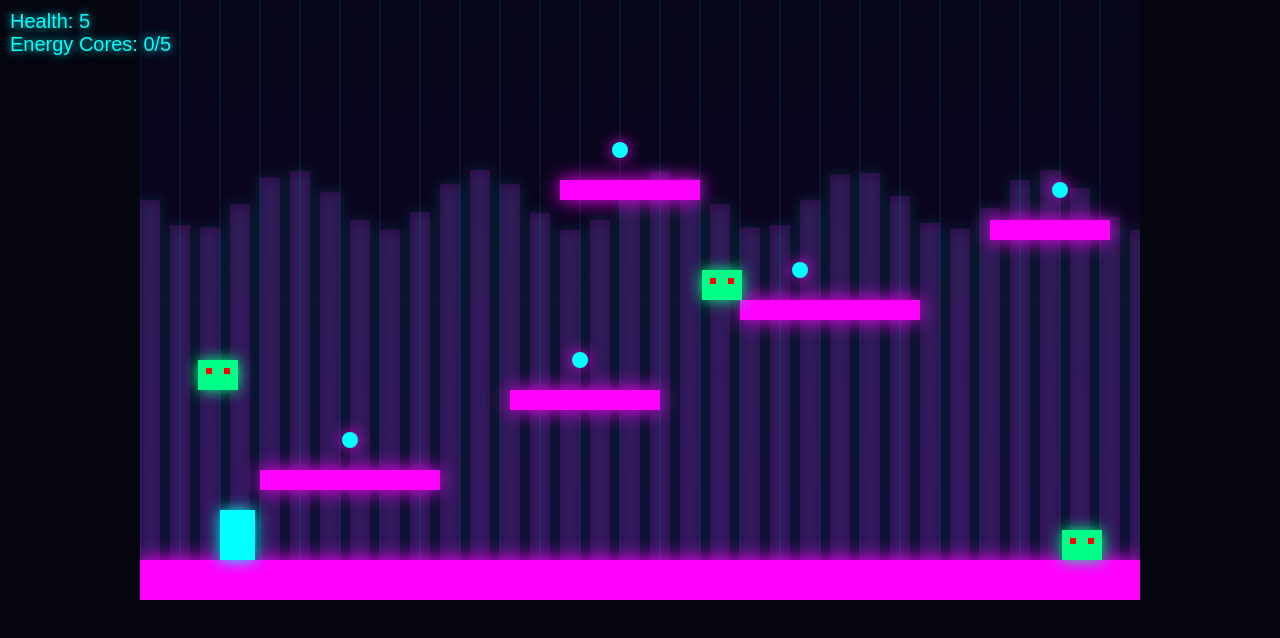
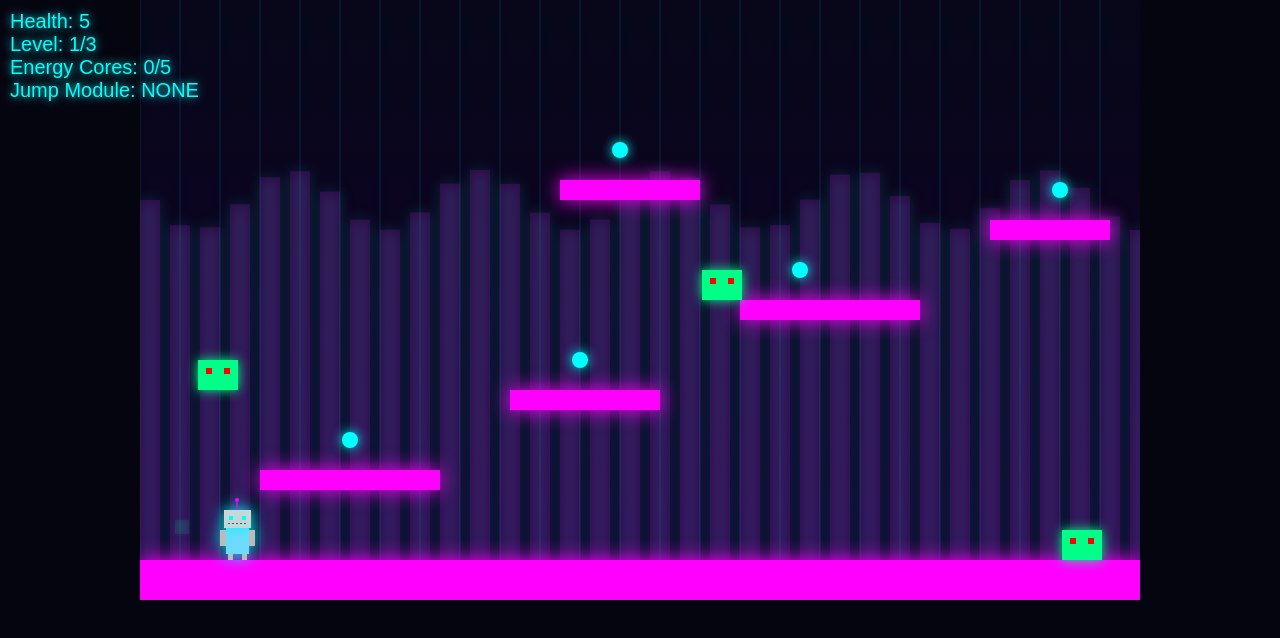
Before and after one commit to random-coder-idk/platformer, a plain HTML site: page index.html in a window 1280 px wide. Drawn offline with Linux system fonts and the light colour scheme.

Commit message:
Update index.html

```diff
--- a/index.html
+++ b/index.html
@@ -1,22 +1,21 @@
 <!DOCTYPE html>
-<html>
+<html lang="en">
 <head>
 <meta charset="UTF-8">
-<title>Neon Runner</title>
+<title>Neon Runner - Multi Level Edition</title>
 
 <style>
 body{
     margin:0;
+    overflow:hidden;
     background:#050510;
-    overflow:hidden;
-    font-family:Arial;
+    font-family:Arial,sans-serif;
 }
 
 canvas{
     display:block;
     margin:auto;
-    background:
-    linear-gradient(#070719,#12002a);
+    background:linear-gradient(#070719,#12002a);
     image-rendering:pixelated;
 }
 
@@ -27,10 +26,10 @@ canvas{
     color:#00ffff;
     font-size:20px;
     text-shadow:0 0 10px cyan;
+    z-index:10;
 }
 </style>
 </head>
-
 <body>
 
 <div id="ui"></div>
@@ -42,8 +41,7 @@ const canvas=document.getElementById("game");
 const ctx=canvas.getContext("2d");
 const ui=document.getElementById("ui");
 
-const gravity=.8;
-
+const gravity=0.8;
 const keys={};
 
 document.addEventListener("keydown",e=>{
@@ -66,46 +64,163 @@ jump:15,
 ground:false,
 health:5,
 cores:0,
-dash:0
+dash:0,
+highJump:false
 };
 
-const platforms=[
+const levels=[
+
+{
+
+start:{x:80,y:200},
+
+platforms:[
 {x:0,y:560,w:1000,h:40},
 {x:120,y:470,w:180,h:20},
 {x:370,y:390,w:150,h:20},
 {x:600,y:300,w:180,h:20},
 {x:850,y:220,w:120,h:20},
 {x:420,y:180,w:140,h:20}
-];
+],
 
-const cores=[
+cores:[
 {x:200,y:430},
 {x:430,y:350},
 {x:650,y:260},
 {x:910,y:180},
 {x:470,y:140}
-];
+],
 
-const enemies=[
+enemies:[
 {x:320,y:530,w:40,h:30,dir:2},
 {x:540,y:360,w:40,h:30,dir:-2},
 {x:760,y:270,w:40,h:30,dir:2}
-];
+],
 
-const portal={
+portal:{
 x:470,
 y:120,
 w:60,
 h:60
+}
+
+},
+
+{
+
+start:{x:50,y:500},
+
+platforms:[
+{x:0,y:560,w:1000,h:40},
+{x:180,y:480,w:140,h:20},
+{x:380,y:400,w:140,h:20},
+{x:620,y:300,w:180,h:20},
+{x:860,y:200,w:120,h:20}
+],
+
+cores:[
+{x:210,y:440},
+{x:420,y:360},
+{x:670,y:260},
+{x:900,y:160}
+],
+
+enemies:[
+{x:280,y:520,w:40,h:30,dir:2},
+{x:540,y:370,w:40,h:30,dir:-2},
+{x:760,y:270,w:40,h:30,dir:2}
+],
+
+portal:{
+x:900,
+y:140,
+w:60,
+h:60
+}
+
+},
+
+{
+
+start:{x:40,y:500},
+
+platforms:[
+{x:0,y:560,w:1000,h:40},
+{x:120,y:500,w:100,h:20},
+{x:280,y:420,w:120,h:20},
+{x:500,y:340,w:120,h:20},
+{x:720,y:260,w:120,h:20},
+{x:880,y:180,w:100,h:20}
+],
+
+cores:[
+{x:150,y:460},
+{x:310,y:380},
+{x:530,y:300},
+{x:750,y:220},
+{x:910,y:140}
+],
+
+enemies:[
+{x:200,y:530,w:40,h:30,dir:2},
+{x:450,y:370,w:40,h:30,dir:-2},
+{x:700,y:290,w:40,h:30,dir:2}
+],
+
+portal:{
+x:910,
+y:120,
+w:60,
+h:60
+}
+
+}
+
+];
+
+let currentLevel=0;
+
+let platforms=[];
+let cores=[];
+let enemies=[];
+let portal={};
+
+const hiddenUpgrade={
+x:35,
+y:520,
+w:14,
+h:14,
+found:false
 };
 
+function loadLevel(index){
+
+currentLevel=index;
+
+const level=levels[index];
+
+platforms=structuredClone(level.platforms);
+cores=structuredClone(level.cores);
+enemies=structuredClone(level.enemies);
+portal=structuredClone(level.portal);
+
+player.x=level.start.x;
+player.y=level.start.y;
+player.vx=0;
+player.vy=0;
+player.cores=0;
+
+}
+
 function rect(a,b){
+
 return(
 a.x<b.x+b.w &&
 a.x+a.w>b.x &&
 a.y<b.y+b.h &&
 a.y+a.h>b.y
 );
+
 }
 
 function update(){
@@ -118,13 +233,17 @@ else
 player.vx*=0.8;
 
 if((keys[" "]||keys["w"]||keys["arrowup"])&&player.ground){
+
 player.vy=-player.jump;
 player.ground=false;
+
 }
 
-if((keys["shift"])&&player.dash<=0){
+if(keys["shift"]&&player.dash<=0){
+
 player.vx*=4;
 player.dash=40;
+
 }
 
 player.dash--;
@@ -145,10 +264,29 @@ player.y+player.h>p.y &&
 player.y+player.h<p.y+20 &&
 player.vy>=0
 ){
+
 player.y=p.y-player.h;
 player.vy=0;
 player.ground=true;
+
 }
+
+}
+
+if(
+currentLevel===0 &&
+!hiddenUpgrade.found &&
+player.x<hiddenUpgrade.x+hiddenUpgrade.w &&
+player.x+player.w>hiddenUpgrade.x &&
+player.y<hiddenUpgrade.y+hiddenUpgrade.h &&
+player.y+player.h>hiddenUpgrade.y
+){
+
+hiddenUpgrade.found=true;
+player.highJump=true;
+player.jump=22;
+
+alert("SECRET FOUND!\nHigh Jump Module Installed!");
 
 }
 
@@ -162,8 +300,10 @@ player.x+player.w>c.x &&
 player.y<c.y+20 &&
 player.y+player.h>c.y
 ){
+
 c.collected=true;
 player.cores++;
+
 }
 
 }
@@ -181,8 +321,8 @@ if(rect(player,e)){
 
 player.health--;
 
-player.x=80;
-player.y=100;
+player.x=levels[currentLevel].start.x;
+player.y=levels[currentLevel].start.y;
 player.vx=0;
 player.vy=0;
 
@@ -190,7 +330,14 @@ if(player.health<=0){
 
 alert("GAME OVER");
 
-location.reload();
+player.health=5;
+player.jump=15;
+player.highJump=false;
+hiddenUpgrade.found=false;
+
+loadLevel(0);
+
+return;
 
 }
 
@@ -203,16 +350,35 @@ player.cores===cores.length &&
 rect(player,portal)
 ){
 
-alert("YOU ESCAPED THE MEGACITY!");
+currentLevel++;
 
-location.reload();
+if(currentLevel>=levels.length){
+
+alert("YOU COMPLETED ALL LEVELS!");
+
+player.health=5;
+player.jump=15;
+player.highJump=false;
+hiddenUpgrade.found=false;
+
+loadLevel(0);
+
+}else{
+
+alert("LEVEL "+currentLevel+" COMPLETE!");
+
+loadLevel(currentLevel);
+
+}
 
 }
 
 ui.innerHTML=
 "Health: "+player.health+
-"<br>Energy Cores: "+
-player.cores+"/"+cores.length;
+"<br>Level: "+(currentLevel+1)+"/"+levels.length+
+"<br>Energy Cores: "+player.cores+"/"+cores.length+
+"<br>Jump Module: "+
+(player.highJump?"INSTALLED":"NONE");
 
 }
 
@@ -238,6 +404,59 @@ ctx.stroke();
 
 }
 
+function drawRobot(){
+
+ctx.shadowBlur=15;
+ctx.shadowColor="#00ffff";
+
+/* body */
+ctx.fillStyle="#7ed7ff";
+ctx.fillRect(player.x+6,player.y+16,23,28);
+
+/* head */
+ctx.fillStyle="#d6d6d6";
+ctx.fillRect(player.x+4,player.y,27,18);
+
+/* eyes */
+ctx.fillStyle="#00ffff";
+ctx.fillRect(player.x+9,player.y+6,4,4);
+ctx.fillRect(player.x+22,player.y+6,4,4);
+
+/* mouth */
+ctx.fillStyle="#555";
+
+for(let i=0;i<5;i++){
+
+ctx.fillRect(player.x+8+i*4,player.y+13,2,1);
+
+}
+
+/* antenna */
+
+ctx.strokeStyle="#ff00ff";
+ctx.beginPath();
+ctx.moveTo(player.x+17,player.y);
+ctx.lineTo(player.x+17,player.y-8);
+ctx.stroke();
+
+ctx.fillStyle="#ff00ff";
+ctx.beginPath();
+ctx.arc(player.x+17,player.y-10,2,0,Math.PI*2);
+ctx.fill();
+
+/* arms */
+
+ctx.fillStyle="#bbbbbb";
+ctx.fillRect(player.x,player.y+20,6,16);
+ctx.fillRect(player.x+29,player.y+20,6,16);
+
+/* legs */
+
+ctx.fillRect(player.x+8,player.y+44,5,6);
+ctx.fillRect(player.x+22,player.y+44,5,6);
+
+}
+
 function render(){
 
 ctx.clearRect(0,0,1000,600);
@@ -246,20 +465,21 @@ drawBackground();
 
 for(let p of platforms){
 
-ctx.fillStyle="#ff00ff";
 ctx.shadowBlur=20;
 ctx.shadowColor="#ff00ff";
+ctx.fillStyle="#ff00ff";
 ctx.fillRect(p.x,p.y,p.w,p.h);
 
 }
-
-ctx.shadowBlur=15;
 
 for(let c of cores){
 
 if(!c.collected){
 
+ctx.shadowBlur=12;
+ctx.shadowColor="#00ffff";
 ctx.fillStyle="#00ffff";
+
 ctx.beginPath();
 ctx.arc(c.x+10,c.y+10,8,0,Math.PI*2);
 ctx.fill();
@@ -268,31 +488,42 @@ ctx.fill();
 
 }
 
-ctx.fillStyle="#00ff88";
+if(currentLevel===0 && !hiddenUpgrade.found){
+
+ctx.shadowBlur=5;
+ctx.shadowColor="#00ff00";
+ctx.fillStyle="rgba(0,255,255,0.08)";
+ctx.fillRect(
+hiddenUpgrade.x,
+hiddenUpgrade.y,
+hiddenUpgrade.w,
+hiddenUpgrade.h
+);
+
+}
 
 for(let e of enemies){
 
+ctx.shadowBlur=12;
 ctx.shadowColor="#00ff88";
+
+ctx.fillStyle="#00ff88";
 ctx.fillRect(e.x,e.y,e.w,e.h);
 
 ctx.fillStyle="red";
 ctx.fillRect(e.x+8,e.y+8,6,6);
 ctx.fillRect(e.x+26,e.y+8,6,6);
 
-ctx.fillStyle="#00ff88";
-
 }
 
-ctx.shadowColor="#00ffff";
-
-ctx.fillStyle="#00ffff";
-ctx.fillRect(player.x,player.y,player.w,player.h);
+drawRobot();
 
 if(player.cores===cores.length){
 
+ctx.shadowBlur=20;
+ctx.shadowColor="#ffff00";
 ctx.strokeStyle="#ffff00";
 ctx.lineWidth=4;
-ctx.shadowColor="#ffff00";
 
 ctx.beginPath();
 ctx.arc(
@@ -302,7 +533,6 @@ portal.y+30,
 0,
 Math.PI*2
 );
-
 ctx.stroke();
 
 }
@@ -313,11 +543,11 @@ function loop(){
 
 update();
 render();
-
 requestAnimationFrame(loop);
 
 }
 
+loadLevel(0);
 loop();
 
 </script>
```
